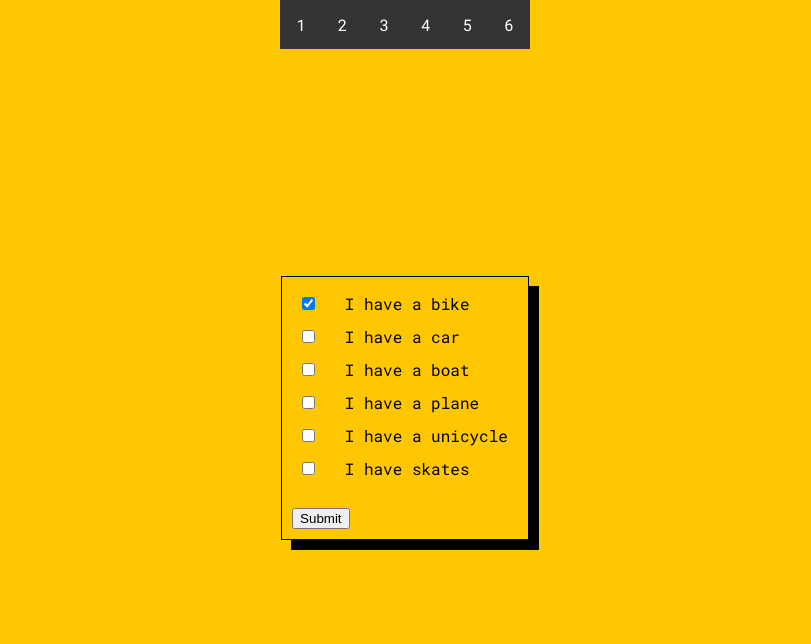
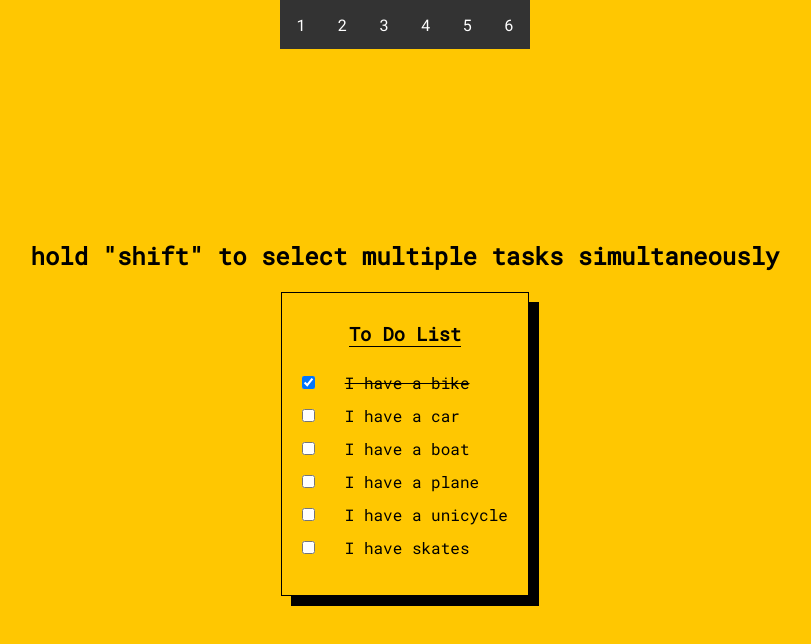
Before and after one commit to oginglis/javascript-challenges, a plain HTML site: page day_six.html in a window 1280 px wide. Both pictures are taken after a click on the checkbox "I have a bike". Shown: the whole page, without its empty margins (235-1046 px from the left). Drawn offline with Linux system fonts and the light colour scheme.

Commit message:
more stylign changes added

```diff
--- a/day_six.html
+++ b/day_six.html
@@ -18,8 +18,10 @@
     <li><a href="day_five.html">5</a></li>
     <li><a href="day_six.html">6</a></li>
   </ul>
-
+  <h2>hold "shift" to select multiple tasks simultaneously</h2>
   <form class="form-work" action="">
+    <h3 class="list-title">To Do List</h3>
+    <div>
       <input class="checker" type="checkbox" id="vehicle1" name="vehicle1" value="Bike">
       <label class="label" for="vehicle1"> I have a bike</label><br>
       <input class="checker" type="checkbox" id="vehicle2" name="vehicle2" value="Car">
@@ -32,7 +34,7 @@
       <label class="label" for="vehicle5"> I have a unicycle</label><br>
       <input class="checker" type="checkbox" id="vehicle6" name="vehicle6" value="Skates">
       <label class="label" for="vehicle6"> I have skates</label><br><br>
-    <input type="submit" value="Submit">
+    </div>
   </form>
 
 <script src="./scripts/day_six.js"></script>
--- a/scripts/day_six.js
+++ b/scripts/day_six.js
@@ -1,8 +1,11 @@
 const list = document.querySelectorAll('.checker');
 
-handleClick = (e) => {
-  let lastChecked = this;
-  console.log(this);
+let lastChecked
+function handleClick(e) {
+  let search = this.getAttribute('name')
+  document.querySelector(`label[for=${search}]`).classList.toggle("done")
+  lastChecked = this;
+  console.log(this)
 }
 
 list.forEach((item) => {
--- a/styles/day_six.scss
+++ b/styles/day_six.scss
@@ -26,3 +26,7 @@ body {
 .label {
   margin: 10px;
 }
+
+.label.done {
+  text-decoration: line-through;
+}
```
Also changed, not shown: styles/day_six.css. Lines whose indentation alone changed are shown as unchanged.
